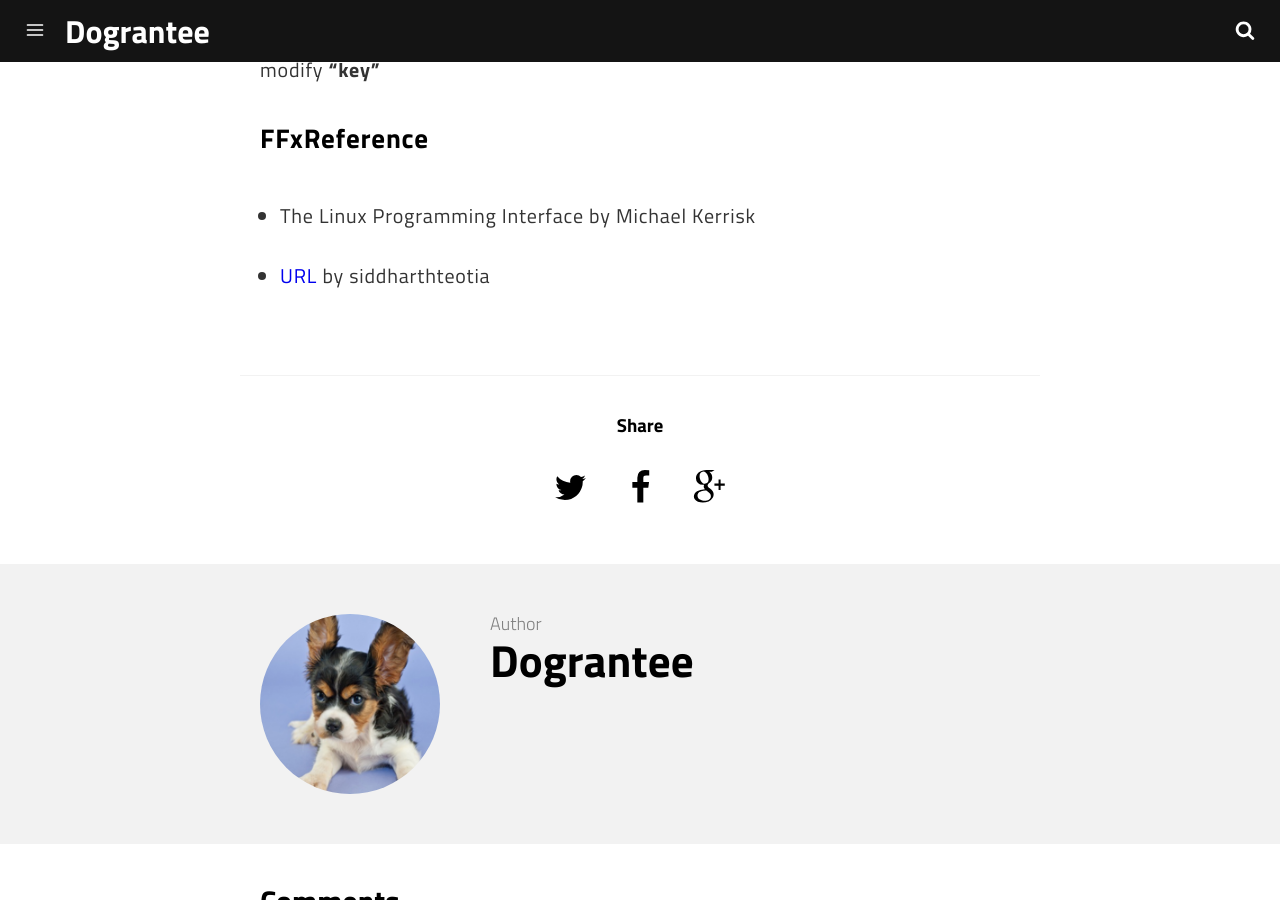
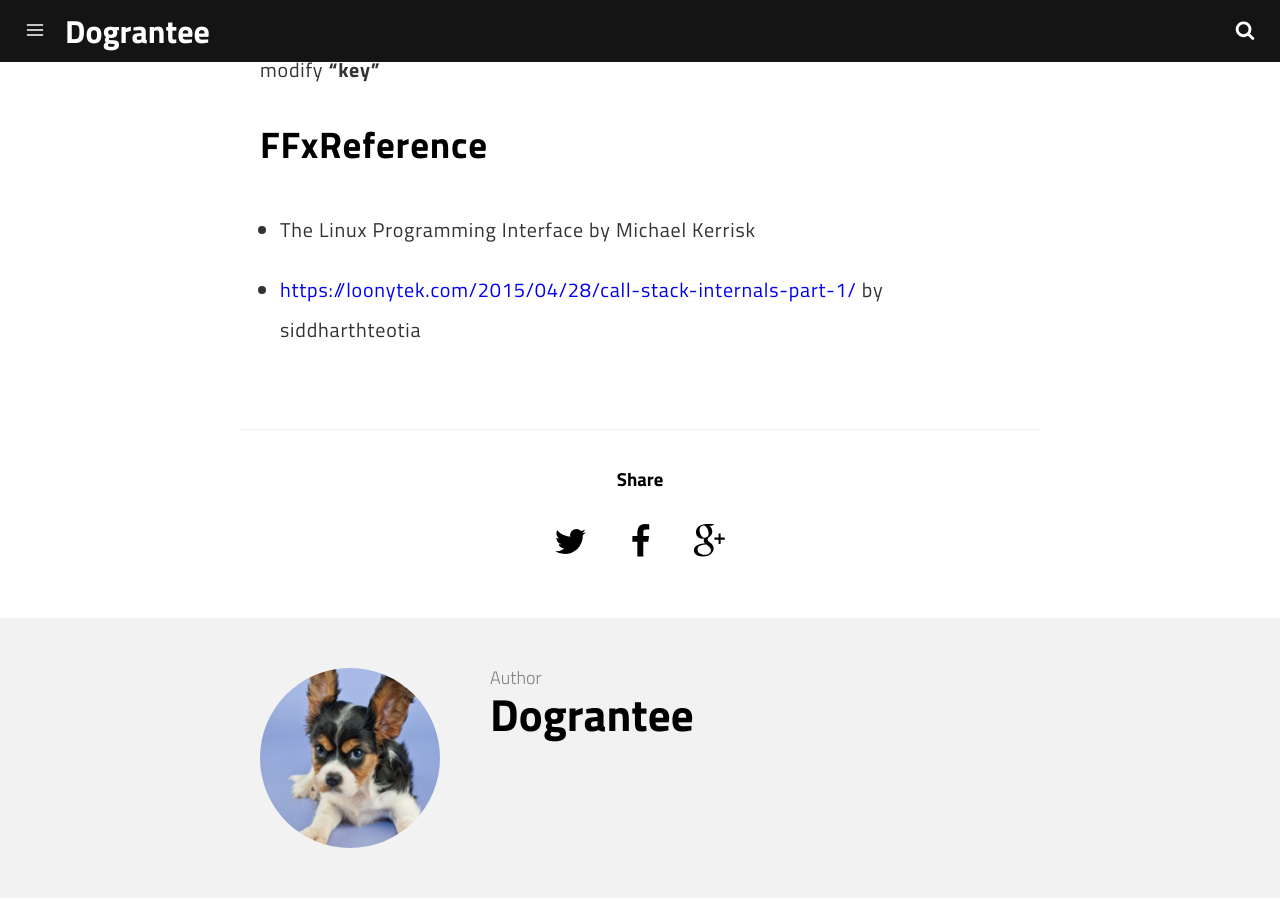
Before and after one commit to dograntee/dograntee.github.io, a Jekyll site: the page built from _posts/2018-08-26-pwnable-bof.md, in a window 1280 px wide and 900 px high, scrolled down 3715 px. Built offline with Jekyll 4.4.1, drawn with Linux system fonts in a browser that asks for light colours; comment, search, counter and statistics services are not loaded.

Commit message:
18-09-10

```diff
--- a/_posts/2018-08-26-pwnable-bof.md
+++ b/_posts/2018-08-26-pwnable-bof.md
@@ -78,6 +78,6 @@
 
 
 
-### FFxReference
+## FFxReference
  - The Linux Programming Interface by Michael Kerrisk
- - [URL](https://loonytek.com/2015/04/28/call-stack-internals-part-1/) by siddharthteotia
+ - [https://loonytek.com/2015/04/28/call-stack-internals-part-1/](https://loonytek.com/2015/04/28/call-stack-internals-part-1/) by siddharthteotia
```
